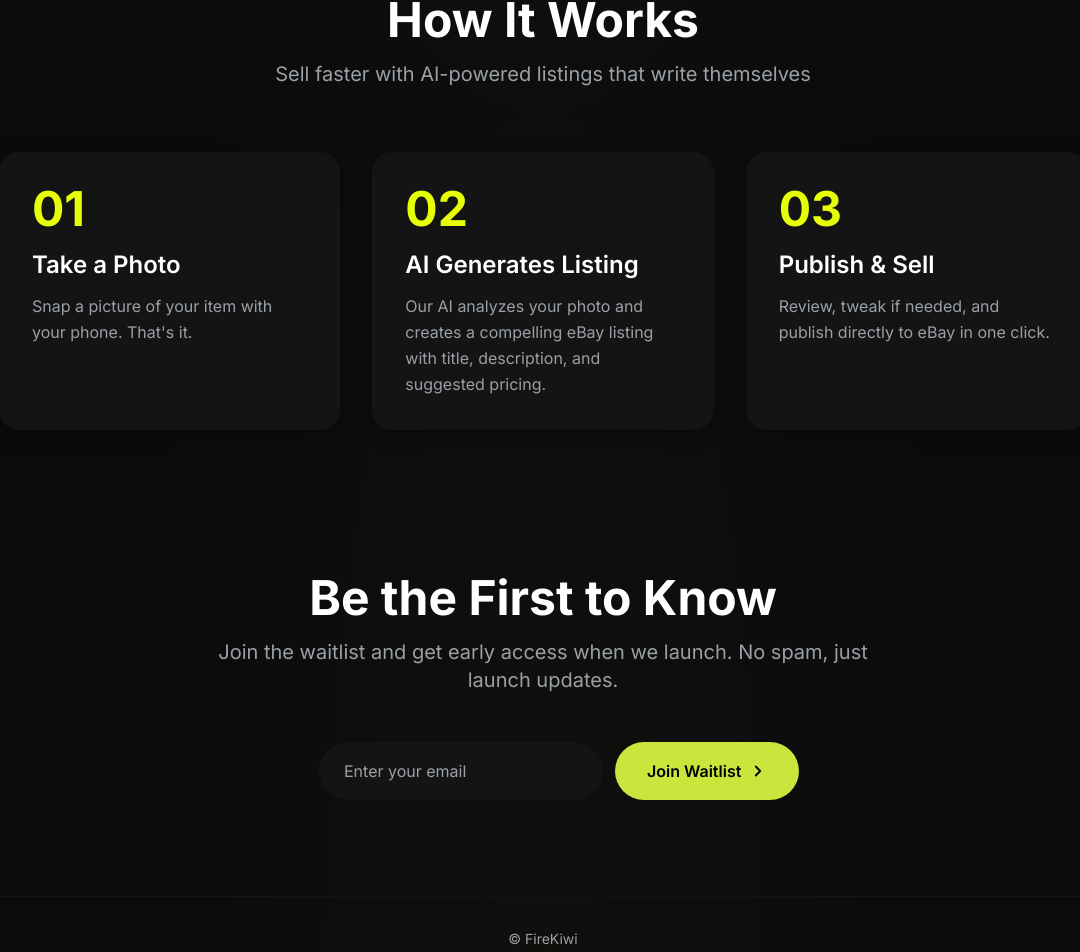
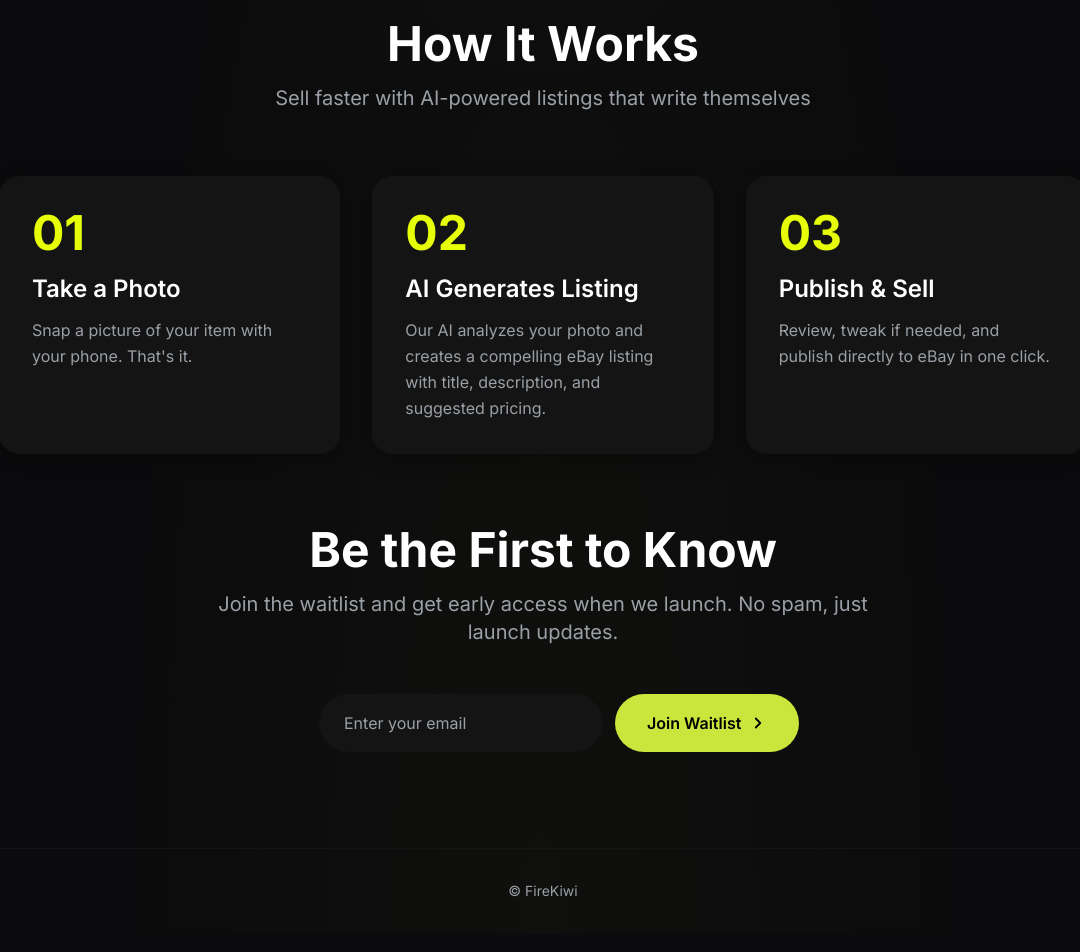
Before and after one commit to vert310/firekiwi, a Next.js app: page / in a window 1280 px wide. Shown: the part 1585-2537 px from the top of the page, without its empty margins (97-1177 px from the left). Built offline with nearby package versions, Linux system fonts and the light colour scheme.

Commit message:
Reduce spacing between sections - half the negative space between How It Works and Be the First to Know

```diff
--- a/src/components/Hero.tsx
+++ b/src/components/Hero.tsx
@@ -76,7 +76,7 @@ export default function Hero() {
 
           <motion.form
             variants={fadeInUp}
-            className="flex flex-col sm:flex-row gap-3 mb-12"
+            className="flex flex-col sm:flex-row gap-3 mb-6"
             onSubmit={handleSubmit}
           >
             <input
--- a/src/components/HowItWorks.tsx
+++ b/src/components/HowItWorks.tsx
@@ -26,7 +26,7 @@ const steps = [
 
 export default function HowItWorks() {
     return (
-    <section className="relative z-10 pt-8 pb-16 md:pt-12 md:py-24">
+        <section className="relative z-10 pt-8 pb-8 md:pt-24 md:pb-12">
             <div className="max-w-6xl mx-auto px-6 md:px-8">
                 <motion.div
                     initial="hidden"
--- a/src/components/Waitlist.tsx
+++ b/src/components/Waitlist.tsx
@@ -41,7 +41,7 @@ export default function Waitlist() {
   };
 
   return (
-    <section className="relative z-10 pt-8 pb-16 md:pt-12 md:pb-24">
+    <section className="relative z-10 pt-4 pb-16 md:pt-6 md:pb-24">
       <div className="max-w-4xl mx-auto px-6 md:px-8">
         <motion.div
           initial="hidden"
```
Lines whose indentation alone changed are shown as unchanged.
